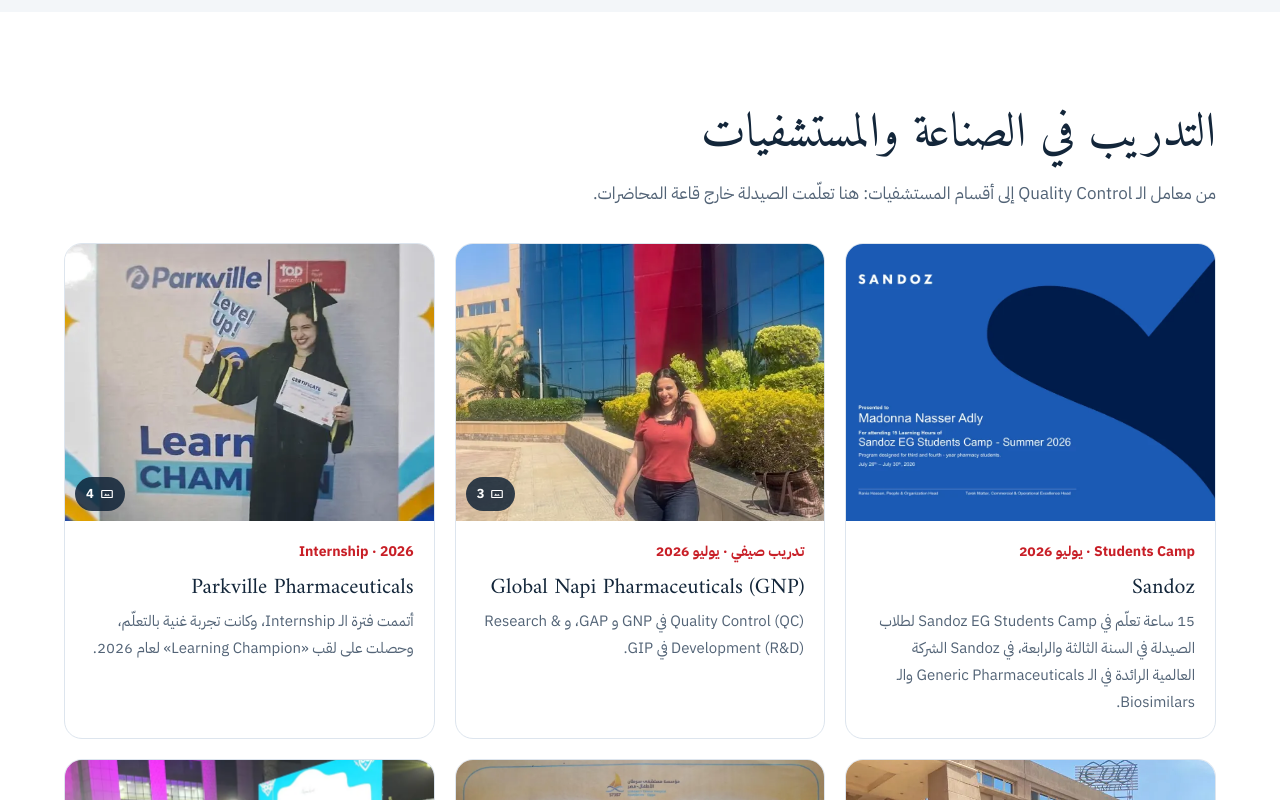
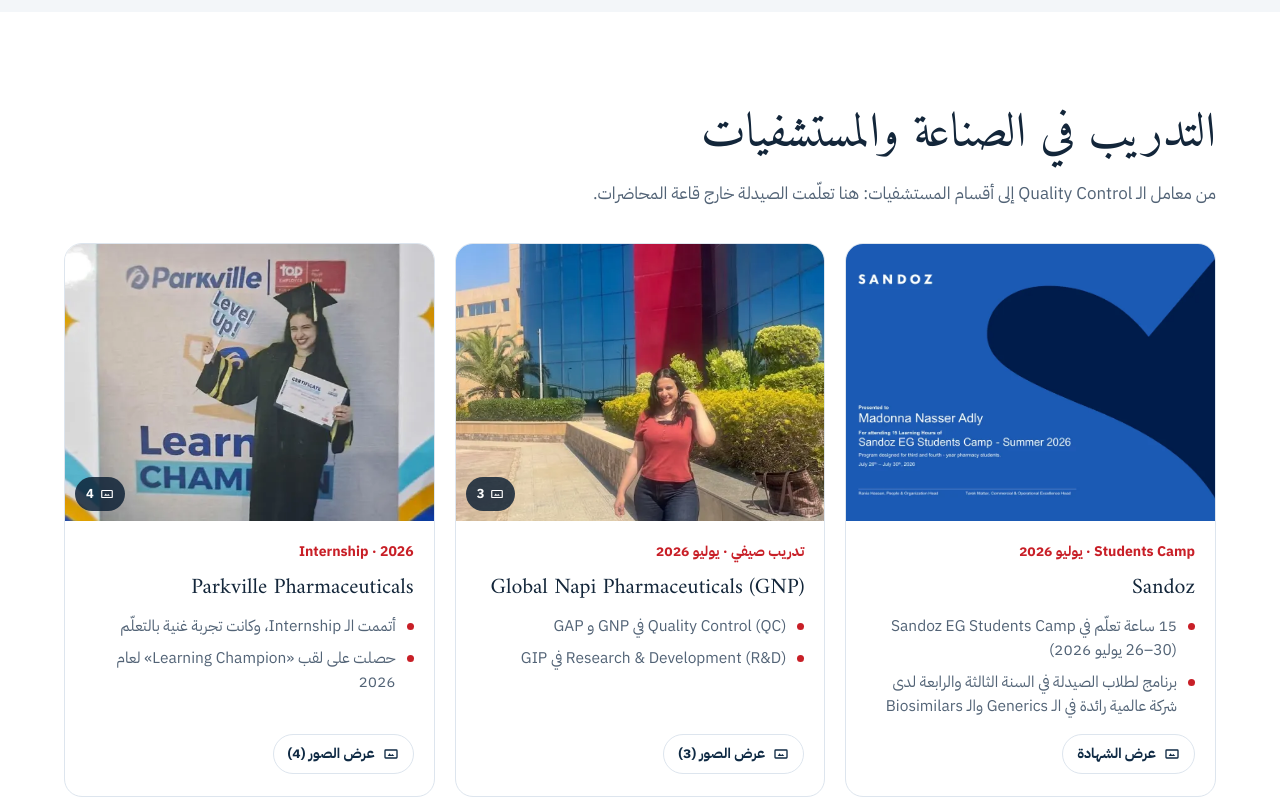
Before and after one commit to Madonna-Nasser/madonna-nasser.github.io, a plain HTML site: page index.html in a window 1280 px wide. Shown: the part 2961-3761 px from the top of the page. Drawn offline with Linux system fonts and the light colour scheme.

Commit message:
Scannable cards with key points and view buttons, copy-email, Aspire marked as online, larger card text
Co-Authored-By: Claude Opus 5.5 <noreply@anthropic.com>
Claude-Session: https://claude.ai/code/session_01UxPfLNYm8Grwyd6briMEqM

```diff
--- a/index.html
+++ b/index.html
@@ -141,7 +141,14 @@ nav .links a:hover{opacity:1;background:rgba(255,255,255,.08)}
 .pcard .noimg{aspect-ratio:4/3;display:grid;place-items:center;background:var(--field);color:#fff;font-family:"Instrument Serif",serif;font-size:34px;padding:16px;text-align:center}
 .pcard .body{padding:18px 20px 22px}
 .pcard h3{font-size:22px;margin-bottom:4px}
-.pcard p{color:var(--muted);font-size:15px;margin:0}
+.pcard p{color:var(--muted);font-size:16px;margin:0}
+.pcard .body{display:flex;flex-direction:column;flex:1}
+.pts{list-style:none;margin:6px 0 16px;padding:0;display:grid;gap:8px}
+.pts li{position:relative;padding-inline-start:18px;color:var(--muted);font-size:15.5px;line-height:1.55}
+.pts li::before{content:"";position:absolute;inset-inline-start:0;top:.62em;width:7px;height:7px;border-radius:50%;background:var(--accent)}
+.viewbtn{all:unset;box-sizing:border-box;margin-top:auto;align-self:flex-start;display:inline-flex;align-items:center;gap:8px;min-height:40px;padding:0 14px;border-radius:999px;border:1.5px solid var(--line);font-size:14px;font-weight:700;color:var(--hl);cursor:pointer}
+.viewbtn:hover{background:var(--soft)}.viewbtn:focus-visible{outline:3px solid var(--accent);outline-offset:2px}
+.viewbtn svg{width:16px;height:16px;fill:currentColor}
 
 /* experience */
 .exp{list-style:none;margin:0;padding:0;border-top:1px solid var(--line)}
@@ -193,7 +200,7 @@ footer{background:var(--field2);color:#c9d6e3;text-align:center;font-size:13px;p
 .features{display:grid;grid-template-columns:repeat(auto-fill,minmax(min(100%,250px),1fr));gap:14px;margin-top:20px}
 .feat{border:1px solid var(--line);border-radius:14px;padding:16px 18px;background:var(--soft)}
 .feat strong{display:block;font-size:15.5px;margin-bottom:4px}
-.feat span{color:var(--muted);font-size:14.5px;line-height:1.55}
+.feat span{color:var(--muted);font-size:15.5px;line-height:1.6}
 .plans{display:grid;grid-template-columns:repeat(auto-fill,minmax(min(100%,300px),1fr));gap:20px}
 .plan{background:var(--card);border:1px solid var(--line);border-radius:18px;padding:24px}
 .plan h3{font-size:23px;margin-bottom:8px}
@@ -230,7 +237,7 @@ footer{background:var(--field2);color:#c9d6e3;text-align:center;font-size:13px;p
 .ccard .paper img{max-height:182px;max-width:100%;width:auto;height:auto;object-fit:contain;box-shadow:0 8px 22px -12px rgba(10,30,50,.5);border-radius:3px;background:#fff}
 .ccard .body{padding:14px 16px 16px}
 .ccard strong{display:block;font-size:15px;line-height:1.45}
-.ccard span{display:block;color:var(--muted);font-size:13.5px;margin-top:4px}
+.ccard span{display:block;color:var(--muted);font-size:14.5px;margin-top:4px}
 .ccard time{display:inline-block;margin-top:8px;font-size:13px;font-weight:700;color:var(--accent)}
 .cgroup{grid-column:1/-1;font-size:24px;margin:18px 0 0}.cgroup:first-child{margin-top:0}
 .also{margin-top:28px;color:var(--muted);font-size:15px}
@@ -498,8 +505,8 @@ const P = {
  story: [
   {en: "I am a fifth-year Clinical Pharmacy student at BUE, and for five years I have worked in community pharmacy alongside my studies.",
    ar: "أنا طالبة Clinical Pharmacy في السنة الخامسة في BUE، وأعمل منذ خمس سنوات في Community Pharmacy بجانب دراستي."},
-  {en: "For four years I have served on the Student Union's Scientific Committee. Outside the faculty I am a Scout Leader, a Youth Ambassador for the World Literacy Foundation, and a participant in the Harvard-founded Aspire Leaders Program.",
-   ar: "على مدار أربع سنوات كنت عضوة في Scientific Committee باتحاد الطلبة. وخارج الكلية أنا Scout Leader، و Youth Ambassador في World Literacy Foundation، ومشاركة في Aspire Leaders Program الذي تأسس في Harvard."},
+  {en: "For four years I have served on the Student Union's Scientific Committee. Outside the faculty I am a Scout Leader, a Youth Ambassador for the World Literacy Foundation, and a participant in the Aspire Leaders Program, an online leadership programme founded at Harvard.",
+   ar: "على مدار أربع سنوات كنت عضوة في Scientific Committee باتحاد الطلبة. وخارج الكلية أنا Scout Leader، و Youth Ambassador في World Literacy Foundation، ومشاركة في Aspire Leaders Program، وهو برنامج قيادي أونلاين تأسس في Harvard."},
   {en: "Since 2023 I have presented science segments for children on Al-Hayah TV. Whether I am behind a pharmacy counter, in front of a camera or leading a team, my aim is the same: make science clear, useful and close to people.",
    ar: "ومنذ 2023 أقدّم فقرات علمية للأطفال على قناة Al-Hayah TV. سواء كنت خلف كاونتر الصيدلية، أو أمام الكاميرا، أو أقود فريقاً، هدفي واحد: أن يكون العلم واضحاً ومفيداً وقريباً من الناس."}
  ],
@@ -524,18 +531,23 @@ const P = {
           ar: "شاركت في برنامج «العباقرة»، مسابقة المعلومات الشهيرة التي يقدّمها عصام يوسف."}}
  ],
  training: [
-  {img: "img/sandoz.webp", gallery: ["img/certs/sandoz.webp"], title: "Sandoz", meta: {en: "Students Camp · July 2026", ar: "Students Camp · يوليو 2026"},
-   text: {en: "15 learning hours at the Sandoz EG Students Camp, for third- and fourth-year pharmacy students, at a global leader in generic pharmaceuticals and biosimilars.", ar: "15 ساعة تعلّم في Sandoz EG Students Camp لطلاب الصيدلة في السنة الثالثة والرابعة، في Sandoz الشركة العالمية الرائدة في الـ Generic Pharmaceuticals والـ Biosimilars."}},
+  {img: "img/sandoz.webp", gallery: ["img/certs/sandoz.webp"], cert: true, title: "Sandoz", meta: {en: "Students Camp · July 2026", ar: "Students Camp · يوليو 2026"},
+   points: [{en: "15 learning hours at the Sandoz EG Students Camp (26–30 July 2026)", ar: "15 ساعة تعلّم في Sandoz EG Students Camp (26–30 يوليو 2026)"},
+            {en: "A programme for third- and fourth-year pharmacy students at a global leader in generics and biosimilars", ar: "برنامج لطلاب الصيدلة في السنة الثالثة والرابعة لدى شركة عالمية رائدة في الـ Generics والـ Biosimilars"}]},
   {img: "img/gnp.webp", gallery: ["img/gnp-l.webp", "img/gnp-2.webp", "img/certs/gnp.webp"], title: "Global Napi Pharmaceuticals (GNP)", meta: {en: "Summer training · July 2026", ar: "تدريب صيفي · يوليو 2026"},
-   text: {en: "Quality Control (QC) at GNP and GAP, and Research & Development (R&D) at GIP.", ar: "Quality Control (QC) في GNP و GAP، و Research & Development (R&D) في GIP."}},
+   points: [{en: "Quality Control (QC) at GNP and GAP", ar: "Quality Control (QC) في GNP و GAP"},
+            {en: "Research & Development (R&D) at GIP", ar: "Research & Development (R&D) في GIP"}]},
   {img: "img/parkville.webp", gallery: ["img/parkville-l.webp", "img/parkville-3.webp", "img/parkville-2.webp", "img/parkville-4.webp"], title: "Parkville Pharmaceuticals", meta: {en: "Internship · 2026", ar: "Internship · 2026"},
-   text: {en: "Completed my internship, an enriching experience full of learning, and was named a 2026 “Learning Champion”.", ar: "أتممت فترة الـ Internship، وكانت تجربة غنية بالتعلّم، وحصلت على لقب «Learning Champion» لعام 2026."}},
+   points: [{en: "Completed my internship, an enriching experience full of learning", ar: "أتممت الـ Internship، وكانت تجربة غنية بالتعلّم"},
+            {en: "Named a 2026 “Learning Champion”", ar: "حصلت على لقب «Learning Champion» لعام 2026"}]},
   {img: "img/eva.webp", gallery: ["img/eva-l.webp"], title: "Eva Cosmetics", meta: {en: "Training", ar: "تدريب"},
-   text: {en: "Training in cosmetics and skincare products.", ar: "تدريب في منتجات الـ Cosmetics والـ Skincare."}},
-  {img: "img/c57357.webp", gallery: ["img/c57357-l.webp"], title: "57357 Children’s Cancer Hospital", meta: {en: "Clinical training · Feb 2024", ar: "تدريب إكلينيكي · فبراير 2024"},
-   text: {en: "14-hour training in the Infection Prevention and Control department, plus a Nutrition course.", ar: "تدريب 14 ساعة في قسم Infection Prevention and Control، بالإضافة إلى Nutrition Course."}},
+   points: [{en: "Training in cosmetics and skincare products", ar: "تدريب في منتجات الـ Cosmetics والـ Skincare"}]},
+  {img: "img/c57357.webp", gallery: ["img/c57357-l.webp"], cert: true, title: "57357 Children’s Cancer Hospital", meta: {en: "Clinical training · Feb 2024", ar: "تدريب إكلينيكي · فبراير 2024"},
+   points: [{en: "14-hour training in the Infection Prevention and Control department (5–7 Feb 2024)", ar: "تدريب 14 ساعة في قسم Infection Prevention and Control (5–7 فبراير 2024)"},
+            {en: "Also completed a Nutrition Course", ar: "أتممت أيضاً Nutrition Course"}]},
   {img: "img/baheya-zayed.webp", gallery: ["img/baheya-zayed-l.webp", "img/baheya-2.webp"], title: "Baheya Hospital", meta: {en: "Clinical training", ar: "تدريب إكلينيكي"},
-   text: {en: "Trained at Baheya, the hospital for early detection and treatment of breast cancer, and was later invited to the opening of the second phase of Baheya Zayed Hospital, a proud moment.", ar: "تدرّبت في مستشفى بهية للاكتشاف المبكر وعلاج سرطان الثدي، ثم دُعيت لحضور افتتاح المرحلة الثانية من مستشفى بهية زايد، وكانت لحظة فخر حقيقية."}}
+   points: [{en: "Trained at Baheya, the hospital for early detection and treatment of breast cancer", ar: "تدرّبت في مستشفى بهية للاكتشاف المبكر وعلاج سرطان الثدي"},
+            {en: "Invited to the opening of the second phase of Baheya Zayed Hospital", ar: "دُعيت لحضور افتتاح المرحلة الثانية من مستشفى بهية زايد"}]}
  ],
  experience: [
   {role: {en: "Pharmacist", ar: "Pharmacist"}, where: "Cura Pharmacy", dur: {en: "3.5 years", ar: "3.5 سنوات"}},
@@ -547,20 +559,27 @@ const P = {
   {role: {en: "Laser Technician", ar: "Laser Technician"}, where: {en: "Beauty clinic", ar: "عيادة تجميل"}, dur: ""}
  ],
  leadership: [
-  {img: "img/union.webp", gallery: ["img/union-l.webp", "img/union-2.webp"], title: {en: "Student Union · Scientific Committee", ar: "اتحاد الطلبة · Scientific Committee"}, meta: {en: "4 years", ar: "أربع سنوات"},
-   text: {en: "Active member for four years; worked with a sponsor on scientific awareness campaigns in the faculty.", ar: "عضوة فعّالة لأربع سنوات، وتعاونت مع راعٍ (Sponsor) في حملات توعية علمية داخل الكلية."}},
+  {img: "img/union.webp", gallery: ["img/union-l.webp", "img/union-2.webp"], title: {en: "Student Union · Scientific Committee", ar: "اتحاد الطلبة · Scientific Committee"}, meta: {en: "4 years", ar: "4 سنوات"},
+   points: [{en: "Active member of the Scientific Committee for four years", ar: "عضوة فعّالة في Scientific Committee لمدة أربع سنوات"},
+            {en: "Worked with a sponsor on scientific awareness campaigns in the faculty", ar: "تعاونت مع راعٍ (Sponsor) في حملات توعية علمية داخل الكلية"}]},
   {img: "img/scouts.webp", gallery: ["img/scouts-l.webp", "img/scouts-2.webp"], title: "Scout Leader", meta: {en: "5 years as leader", ar: "5 سنوات كقائدة"},
-   text: {en: "My scouting journey started in 3rd grade. Leading for five years taught me leadership, teamwork, resilience and community service.", ar: "بدأت رحلتي في الكشافة من الصف الثالث الابتدائي، وقيادتي لخمس سنوات علّمتني القيادة والعمل الجماعي والصمود وخدمة المجتمع."}},
-  {img: "img/wlf.webp", gallery: ["img/wlf-l.webp", "img/wlf-2.webp"], title: "World Literacy Foundation", meta: {en: "Youth Ambassador · 2022 & 2026", ar: "Youth Ambassador · 2022 و 2026"},
-   text: {en: "Completed the Youth Ambassador Program in 2022, and continued the journey by completing it again in 2026.", ar: "أتممت Youth Ambassador Program في 2022، وواصلت الرحلة بإتمامه مرة أخرى في 2026."}},
-  {img: "img/aspire.webp", pos: "top", gallery: ["img/aspire-l.webp", "img/aspire-2.webp"], title: "Aspire Leaders Program", meta: {en: "Aspire Institute · Cohort 4, 2026", ar: "Aspire Institute · Cohort 4، 2026"},
-   text: {en: "Accepted into Cohort 4 (Oct–Nov 2026) of this international leadership programme founded at Harvard, which connects a global community of emerging leaders to broaden their perspective and create a positive impact in their communities.", ar: "تم قبولي في Cohort 4 (أكتوبر–نوفمبر 2026) لهذا البرنامج القيادي الدولي الذي تأسس في Harvard، ويجمع مجتمعاً عالمياً من القادة الشباب لتوسيع آفاقهم وصناعة أثر إيجابي في مجتمعاتهم."}},
-  {img: "img/prme.webp", pos: "top", gallery: ["img/prme-l.webp"], title: "PRME COP30 Program", meta: {en: "Selected · Jul–Oct 2025", ar: "تم اختياري · يوليو–أكتوبر 2025"},
-   text: {en: "Selected for a four-month virtual programme on climate literacy, with eight interactive workshops led by experts from the University of Oxford, MIT Sloan and Nottingham Trent University, preparing participants for COP30 and future global climate forums.", ar: "تم اختياري لبرنامج افتراضي لمدة أربعة أشهر عن الـ Climate Literacy، يضم ثماني ورش عمل تفاعلية يقدّمها خبراء من University of Oxford و MIT Sloan و Nottingham Trent University، استعداداً للمشاركة في COP30 والمنتديات المناخية العالمية."}},
+   points: [{en: "In scouting since 3rd grade, and a Scout Leader for the past five years", ar: "في الكشافة منذ الصف الثالث الابتدائي، و Scout Leader منذ خمس سنوات"},
+            {en: "Taught me leadership, teamwork, resilience and community service", ar: "علّمتني القيادة والعمل الجماعي والصمود وخدمة المجتمع"}]},
+  {img: "img/wlf.webp", gallery: ["img/wlf-l.webp", "img/wlf-2.webp"], cert: true, title: "World Literacy Foundation", meta: {en: "Youth Ambassador · 2022 & 2026", ar: "Youth Ambassador · 2022 و 2026"},
+   points: [{en: "Completed the Youth Ambassador Program in 2022", ar: "أتممت Youth Ambassador Program في 2022"},
+            {en: "Completed it again in 2026, continuing the journey", ar: "أتممته مرة أخرى في 2026 استكمالاً للرحلة"}]},
+  {img: "img/aspire.webp", pos: "top", gallery: ["img/aspire-l.webp", "img/aspire-2.webp"], title: "Aspire Leaders Program", meta: {en: "Online leadership programme · Cohort 4, 2026", ar: "برنامج قيادي أونلاين · Cohort 4، 2026"},
+   points: [{en: "An online leadership programme by Aspire Institute, founded at Harvard", ar: "برنامج قيادي أونلاين من Aspire Institute الذي تأسس في Harvard"},
+            {en: "Accepted into Cohort 4 (Oct–Nov 2026), joining a global community of emerging leaders", ar: "تم قبولي في Cohort 4 (أكتوبر–نوفمبر 2026) ضمن مجتمع عالمي من القادة الشباب"}]},
+  {img: "img/prme.webp", pos: "top", gallery: ["img/prme-l.webp"], title: "PRME COP30 Program", meta: {en: "Online programme · Jul–Oct 2025", ar: "برنامج أونلاين · يوليو–أكتوبر 2025"},
+   points: [{en: "Selected for a four-month online programme on climate literacy", ar: "تم اختياري لبرنامج أونلاين لمدة أربعة أشهر عن الـ Climate Literacy"},
+            {en: "Eight workshops led by experts from the University of Oxford, MIT Sloan and Nottingham Trent University", ar: "ثماني ورش عمل يقدّمها خبراء من University of Oxford و MIT Sloan و Nottingham Trent University"}]},
   {img: "img/redcrescent.webp", gallery: ["img/redcrescent-l.webp", "img/rc-2.webp", "img/rc-3.webp", "img/rc-4.webp"], title: "Egyptian Red Crescent", meta: {en: "Volunteer", ar: "متطوعة"},
-   text: {en: "Volunteered with the Egyptian Red Crescent, where I keep strong connections with many of its officials, including at its Emergency Operations Centre.", ar: "تطوعت مع الهلال الأحمر المصري، وتربطني علاقات قوية بعدد من مسؤوليه، ومنها غرفة عمليات الطوارئ."}},
+   points: [{en: "Volunteer with the Egyptian Red Crescent", ar: "متطوعة في الهلال الأحمر المصري"},
+            {en: "Strong connections with many of its officials, including at its Emergency Operations Centre", ar: "تربطني علاقات قوية بعدد من مسؤوليه، ومنها غرفة عمليات الطوارئ"}]},
   {video: "img/volunteering.mp4", poster: "img/volunteering-poster.jpg", title: {en: "Humanitarian volunteering", ar: "العمل الإنساني التطوعي"}, meta: {en: "Volunteer", ar: "متطوعة"},
-   text: {en: "Humanitarian volunteering gave me a deeper perspective on resilience, community support, and the real impact of showing up where help is needed most.", ar: "منحني العمل الإنساني التطوعي نظرة أعمق للصمود ودعم المجتمع، وللأثر الحقيقي للتواجد حيث نحتاج إلى المساعدة أكثر."}}
+   points: [{en: "Volunteering with communities and families in need", ar: "التطوع مع المجتمعات والأسر الأكثر احتياجاً"},
+            {en: "A deeper perspective on resilience, community support, and showing up where help is needed most", ar: "نظرة أعمق للصمود ودعم المجتمع، وللتواجد حيث نحتاج إلى المساعدة أكثر"}]}
  ],
  certs: [
   {group: {en: "Pharmaceutical & clinical", ar: "Pharmaceutical & Clinical"}, items: [
@@ -676,7 +695,7 @@ const UI = {
  vCloseH: {en: "Together, one team", ar: "معاً، فريق واحد"},
  vCloseP: {en: "The Union's success is the work of all of us. I'm ready to give it my best.", ar: "نجاح الاتحاد هو مجهودنا كلنا، وأنا مستعدة أقدّم أقوى ما عندي."},
  foot: {en: "Clinical Pharmacy, The British University in Egypt", ar: "Clinical Pharmacy، The British University in Egypt"},
- facts: {en: "Quick facts", ar: "معلومات سريعة"}, play: {en: "Play the clip", ar: "شاهد المقطع"}, photos: {en: "photos", ar: "صور"}, view: {en: "View photos", ar: "عرض الصور"}, also: {en: "Also completed:", ar: "دورات أخرى:"}, curaCap: {en: "At Cura Pharmacy’s bazaar, as Beauty Section Manager.", ar: "في بازار Cura Pharmacy كمديرة لقسم التجميل."}, viewCert: {en: "View certificate", ar: "عرض الشهادة"}, email: {en: "Email", ar: "البريد الإلكتروني"}, call: {en: "Call", ar: "اتصال"}
+ facts: {en: "Quick facts", ar: "معلومات سريعة"}, play: {en: "Play the clip", ar: "شاهد المقطع"}, photos: {en: "photos", ar: "صور"}, view: {en: "View photos", ar: "عرض الصور"}, also: {en: "Also completed:", ar: "دورات أخرى:"}, curaCap: {en: "At Cura Pharmacy’s bazaar, as Beauty Section Manager.", ar: "في بازار Cura Pharmacy كمديرة لقسم التجميل."}, viewCert: {en: "View certificate", ar: "عرض الشهادة"}, copy: {en: "Copy email", ar: "نسخ الإيميل"}, copied: {en: "Email copied", ar: "تم نسخ الإيميل"}, email: {en: "Email", ar: "البريد الإلكتروني"}, call: {en: "Call", ar: "اتصال"}
 };
 /* ===================================================================== */
 
@@ -712,7 +731,9 @@ const card = (c, k) => { if (c.gallery) GAL[k] = c.gallery.map(src => ({src, cap
  return `<article class="pcard">
  ${c.video ? `<video src="${esc(c.video)}" poster="${esc(c.poster)}" controls preload="none" playsinline aria-label="${esc(t(c.title))}"></video>`
   : c.img ? (c.gallery ? gbtn(k, 0, im, c.gallery.length) : im) : `<div class="noimg" lang="en" dir="ltr">${esc(c.mark)}</div>`}
- <div class="body"><div class="meta">${esc(t(c.meta))}</div><h3>${esc(t(c.title))}</h3><p>${esc(t(c.text))}</p></div></article>`; };
+ <div class="body"><div class="meta">${esc(t(c.meta))}</div><h3>${esc(t(c.title))}</h3>
+ ${c.points ? `<ul class="pts">${c.points.map(p => `<li>${esc(t(p))}</li>`).join("")}</ul>` : `<p>${esc(t(c.text))}</p>`}
+ ${c.gallery ? `<button class="viewbtn" type="button" data-g="${k}" data-x="0">${camIco}${esc(t(c.cert ? UI.viewCert : UI.view))}${c.gallery.length > 1 ? ` (${c.gallery.length})` : ""}</button>` : ""}</div></article>`; };
 
 function render(){
  const root = document.documentElement;
@@ -763,7 +784,8 @@ function render(){
  document.querySelectorAll("[data-contact]").forEach(el => el.innerHTML =
   `<a href="mailto:${esc(C.email)}">${ico.mail}${esc(t(UI.email))}</a>` +
   `<a href="${esc(C.linkedin)}" target="_blank" rel="noopener">${ico.li}LinkedIn</a>` +
-  `<a href="https://wa.me/${esc(C.phone.replace(/\D/g,""))}" target="_blank" rel="noopener">${ico.wa}WhatsApp</a>`);
+  `<a href="https://wa.me/${esc(C.phone.replace(/\D/g,""))}" target="_blank" rel="noopener">${ico.wa}WhatsApp</a>` +
+  `<a href="#" data-copy role="button">${ico.mail}${esc(t(UI.copy))}</a>`);
  document.querySelectorAll("[data-contact-text]").forEach(el => el.innerHTML =
   `<a href="mailto:${esc(C.email)}" style="color:inherit">${esc(C.email)}</a> · <a href="tel:${esc(C.phone)}" style="color:inherit">${esc(C.phoneShown)}</a>`);
  $("langBtn").setAttribute("aria-label", lang === "ar" ? "Switch to English" : "التبديل إلى العربية");
@@ -795,6 +817,13 @@ $("langBtn").addEventListener("click", () => {
  lang = lang === "en" ? "ar" : "en";
  try { localStorage.setItem("mn-lang", lang); } catch(e) {}
  render();
+});
+
+/* ---- copy email ---- */
+document.addEventListener("click", e => {
+ const b = e.target.closest("[data-copy]"); if (!b) return; e.preventDefault();
+ const done = () => { const old = b.innerHTML; b.textContent = "✓ " + t(UI.copied); setTimeout(() => { b.innerHTML = old; }, 1800); };
+ try { navigator.clipboard.writeText(P.contact.email).then(done, () => { prompt("", P.contact.email); }); } catch(err) { prompt("", P.contact.email); }
 });
 
 /* ---- floating vision button ---- */
```
